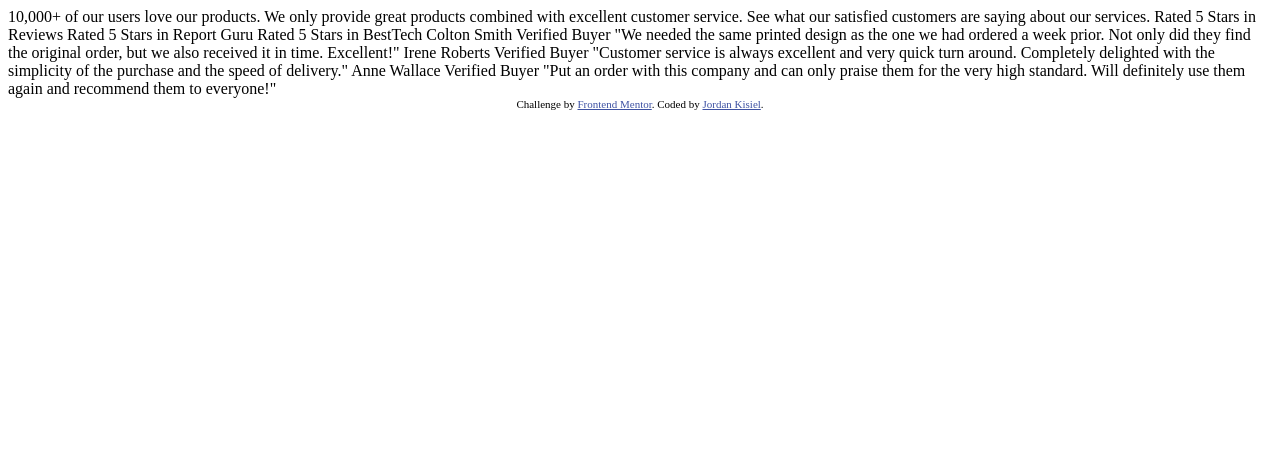
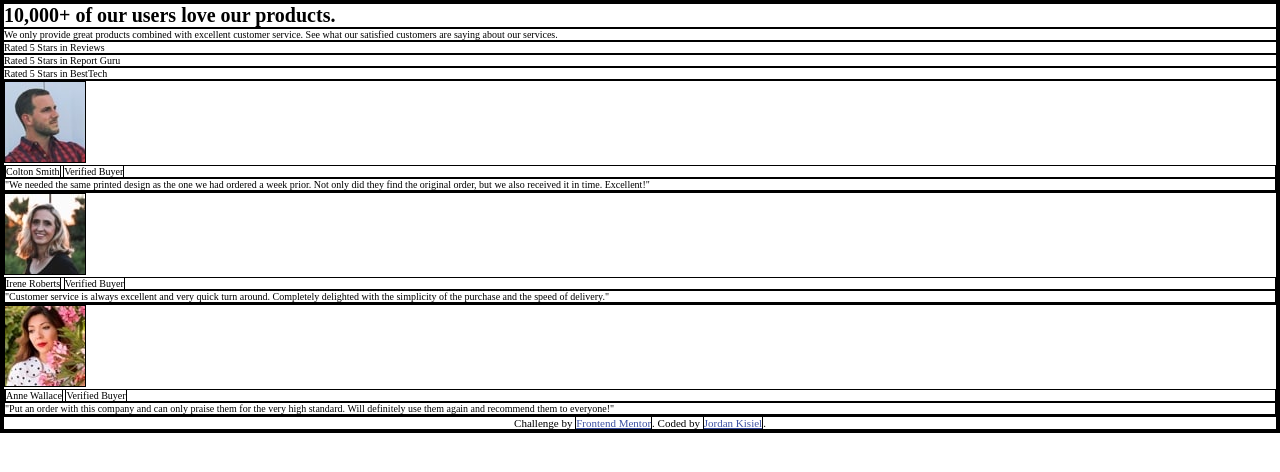
Before and after one commit to JordanKisiel/social-proof-section-master, a plain HTML site: page index.html in a window 1280 px wide. Drawn offline with Linux system fonts and the light colour scheme.

Commit message:
Setup HTML structure and base CSS

```diff
--- a/index.html
+++ b/index.html
@@ -11,6 +11,9 @@
       sizes="32x32"
       href="./images/favicon-32x32.png"
     />
+    <link rel="preconnect" href="https://fonts.googleapis.com">
+    <link rel="preconnect" href="https://fonts.gstatic.com" crossorigin>
+    <link href="https://fonts.googleapis.com/css2?family=League+Spartan:wght@400;500;700&display=swap" rel="stylesheet">
     <link rel="stylesheet" href="styles.css">
 
     <title>Frontend Mentor | Social proof section</title>
@@ -28,30 +31,45 @@
   </head>
   <body>
     <main>
-      10,000+ of our users love our products.
+      <h1>10,000+ of our users love our products.</h1>
 
-      We only provide great products combined with excellent customer service.
-      See what our satisfied customers are saying about our services.
+      <p>
+        We only provide great products combined with excellent customer service. See what our satisfied customers are saying about our services.
+      </p>
 
-      Rated 5 Stars in Reviews
-      Rated 5 Stars in Report Guru
-      Rated 5 Stars in BestTech
+      <div>Rated 5 Stars in Reviews</div>
+      <div>Rated 5 Stars in Report Guru</div>
+      <div>Rated 5 Stars in BestTech</div>
 
-      Colton Smith
-      Verified Buyer
-      "We needed the same printed design as the one we had ordered a week prior.
-      Not only did they find the original order, but we also received it in time.
-      Excellent!"
+      <div>
+        <img src="images/image-colton.jpg" alt="Colton">
+        <div>
+          <span>Colton Smith</span>
+          <span>Verified Buyer</span>
+        </div>
+        <blockquote>"We needed the same printed design as the one we had ordered a week prior.
+        Not only did they find the original order, but we also received it in time.
+        Excellent!"</blockquote>
+      </div>
 
-      Irene Roberts
-      Verified Buyer
-      "Customer service is always excellent and very quick turn around. Completely
-      delighted with the simplicity of the purchase and the speed of delivery."
+      <div>
+        <img src="images/image-irene.jpg" alt="Irene">
+        <div>
+          <span>Irene Roberts</span>
+          <span>Verified Buyer</span>
+        </div>
+        <blockquote>"Customer service is always excellent and very quick turn around. Completely delighted with the simplicity of the purchase and the speed of delivery."</blockquote>
+      </div>
 
-      Anne Wallace
-      Verified Buyer
-      "Put an order with this company and can only praise them for the very high
-      standard. Will definitely use them again and recommend them to everyone!"
+      <div>
+        <img src="images/image-anne.jpg" alt="Anne">
+        <div>
+          <span>Anne Wallace</span>
+          <span>Verified Buyer</span>
+        </div>
+        <blockquote>"Put an order with this company and can only praise them for the very high standard. Will definitely use them again and recommend them to everyone!"</blockquote>
+      </div>
+
 
       <div class="attribution">
         Challenge by
--- a/styles.css
+++ b/styles.css
@@ -0,0 +1,20 @@
+/* define variables */
+:root{
+    --very-dark-mangenta: hsl(300, 43%, 22%);
+    --soft-pink: hsl(333, 80%, 67%);
+    --dark-grayish-mangenta: hsl(303, 10%, 53%);
+    --light-grayish-mangena: hsl(300, 24%, 96%);
+    --white: hsl(0, 0%, 100%);
+}
+
+/* reset */
+*{
+    margin: 0;
+    padding: 0;
+    box-sizing: border-box;
+    border: 1px solid black;
+}
+
+html{
+    font-size: 62.5% /* set 1rem = 10px */
+}
```
